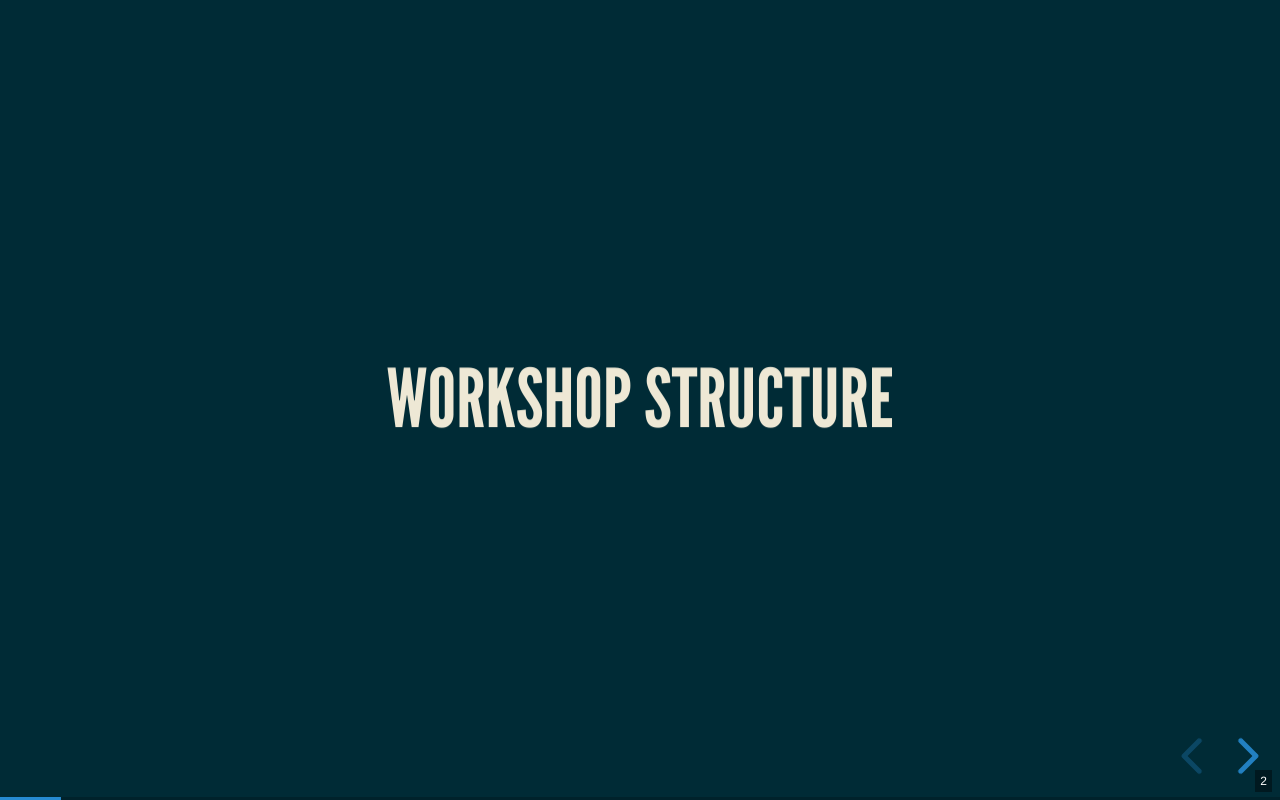
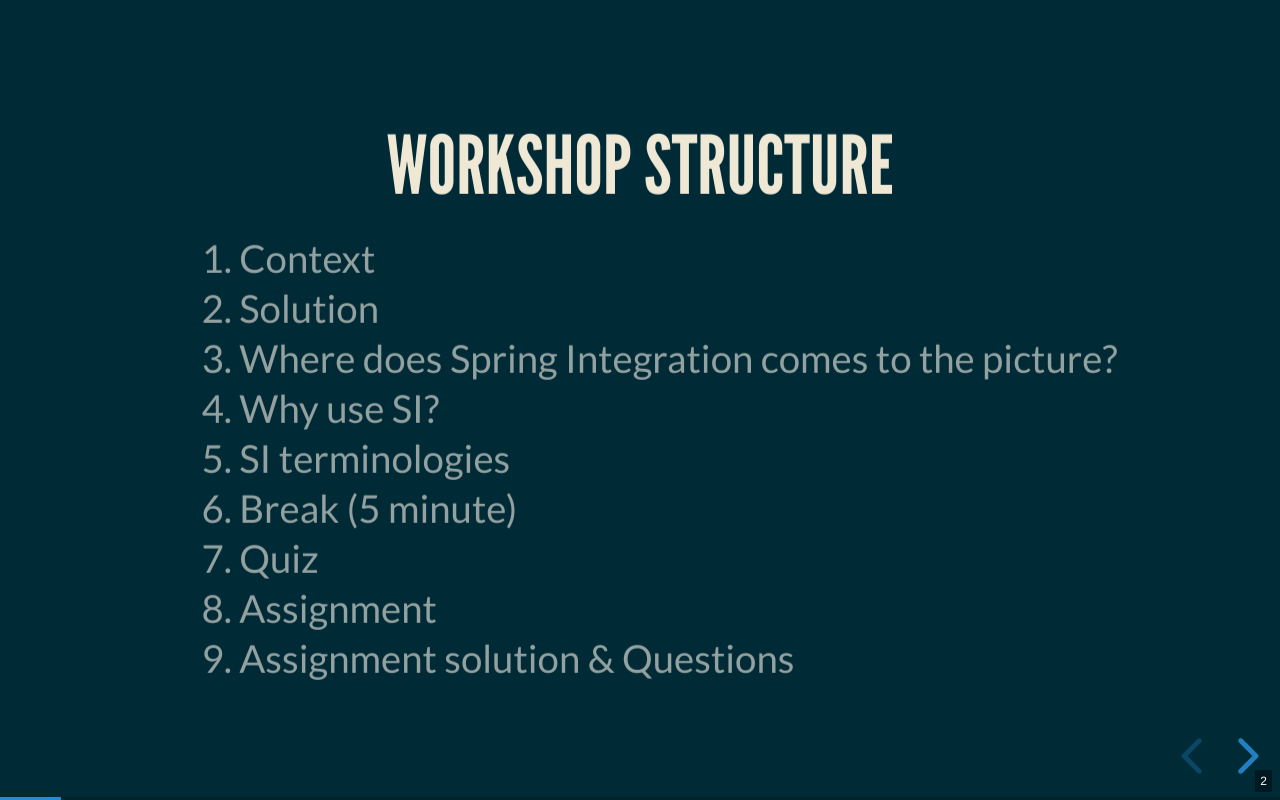
Before and after one commit to sebivenlo/ESDE-2021-Spring-Integration, a plain HTML site: page README.html in a window 1280 px wide. Both pictures are taken after a click on the button "next slide". Drawn offline with nearby package versions, Linux system fonts and the light colour scheme; some packages are replaced by stand-ins of ours.

Commit message:
Deploying to gh-pages from  @ 7c96b0a5e891fe01513ec9c417024a3b7808eb08 🚀

````diff
--- a/README.html
+++ b/README.html
@@ -25,12 +25,18 @@
 [GitHub Repo](https://github.com/sebivenlo/ESDE-2021-Spring-Integration)
 
 </script></section><section  data-markdown><script type="text/template">
-
 ## Workshop structure
-<!-- TODO -->
+1. Context
+1. Solution
+1. Where does Spring Integration comes to the picture?
+1. Why use SI?
+1. SI terminologies
+1. Break (5 minute)
+1. Quiz
+1. Assignment
+1. Assignment solution & Questions
 
 </script></section><section  data-markdown><script type="text/template">
-
 ## Context
 
 - Enterprise applications are developed over time<!-- .element: class="fragment fade-up" -->
@@ -42,7 +48,6 @@
 - It requires integration of heterogeneous endpoints<!-- .element: class="fragment" -->
 
 </script></section><section  data-markdown><script type="text/template">
-
 ## Solution
 - Enterprise Integration Patterns (EIP)<!-- .element: class="fragment fade-up" -->
 - Collection of standard enterprise challenges and how can they be handled<!-- .element: class="fragment fade-up" -->
@@ -52,9 +57,7 @@
 - Provides decoupling, modules are independent on the availability of the other <!-- .element: class="fragment fade-up" -->
 - They can participate or withdraw from integration without impacting other components <!-- .element: class="fragment fade-up" -->
 
-
 </script></section><section  data-markdown><script type="text/template">
-
 ## Where Spring Integration comes to the picture?
 - Spring Integration is based on the messaging paradigm <!-- .element: class="fragment fade-up" -->
 - Multiple endpoints connect on to a channel, produce or consume messages, and perform further processing based on information in a message <!-- .element: class="fragment" -->
@@ -64,13 +67,12 @@
 - Maintains the separation of concerns<!-- .element: class="fragment" -->
 
 </script></section><section  data-markdown><script type="text/template">
-
 ## Why use it?
 - Motivated by the same goals and principles as the Spring framework<!-- .element: class="fragment" -->
 - Programming to interfaces<!-- .element: class="fragment" -->
 - Favor composition over inheritance<!-- .element: class="fragment" -->
+
 </script></section><section  data-markdown><script type="text/template">
-
 ## Messaging pattern
 - EIP defines patterns for many integration challenges<!-- .element: class="fragment" -->
 - Exchange of messages between heterogeneous systems<!-- .element: class="fragment" -->
@@ -84,16 +86,14 @@
   - Message channels <!-- .element: class="fragment fade-up" -->
 
 </script></section><section  data-markdown><script type="text/template">
-
 ## Message
-- A generic container for data<!-- .element: class="fragment" -->
+A generic container for data
 
 ![README.md](images/spring/message.jpg)<!-- .element: class="fragment fade-up" -->
 - Header: contains metadata (E.g. id and timestamp)<!-- .element: class="fragment" -->
 - Payload: could be any type of data (E.g. Java Object, XML) <!-- .element: class="fragment" -->
 
 </script></section><section  data-markdown><script type="text/template">
-
 ## Message endpoints
 - Communication happens between two components<!-- .element: class="fragment fade-up" -->
 - Endpoints make the handshake transparent and seamless between two heterogenous components. <!-- .element: class="fragment fade-up" -->
@@ -110,7 +110,6 @@
 
 
 </script></section><section  data-markdown><script type="text/template">
-
 ## Message Channel
 - Endpoints do not need to be aware of each others type<!-- .element: class="fragment fade-up" -->
 - They register with channels<!-- .element: class="fragment" -->
@@ -142,8 +141,8 @@
   - Social applications such as Twitter
   - File systems
   - etc.
+
 </script></section><section  data-markdown><script type="text/template">
-
 ## Endpoints: Transformers
 - Transformation of messages enables them to be consumed across a chain <!-- .element: class="fragment fade-up" -->
 - data needs to be viewed by different context <!-- .element: class="fragment" -->
@@ -154,7 +153,6 @@
 - SI provides out-of-the-box transformers such as exchange between XML and JSON formats <!-- .element: class="fragment" -->
 
 </script></section><section  data-markdown><script type="text/template">
-
 ## Message flow endpoints
 - After transformation is done, SI provides seamless flow of messages across heterogenous components <!-- .element: class="fragment fade-up" -->
   - Routers
@@ -163,7 +161,6 @@
   - Aggregators
 
 </script></section><section  data-markdown><script type="text/template">
-
 ## Routers
 - Components that pick messages from a channel<!-- .element: class="fragment fade-up" -->
 - Depending on a set of pre-defined rules, deliver them to different channels<!-- .element: class="fragment" -->
@@ -173,8 +170,8 @@
   - Header value router
   - Recipient list router
   - etc.
+
 </script></section><section  data-markdown><script type="text/template">
-
 ## Filters
 - Components that take a boolean decision, whether to pass data or not <!-- .element: class="fragment fade-up" -->
 - Two ways to define message filter <!-- .element: class="fragment" -->
@@ -182,7 +179,6 @@
   - Configure it as a message endpoint that delegates to an implementation of the <!-- .element: class="fragment" --> `messageSelectorInterface` <!-- .element: class="fragment" -->
 
 </script></section><section  data-markdown><script type="text/template">
-
 ## Code test
 
 ```java [1-2|3|4]
````
